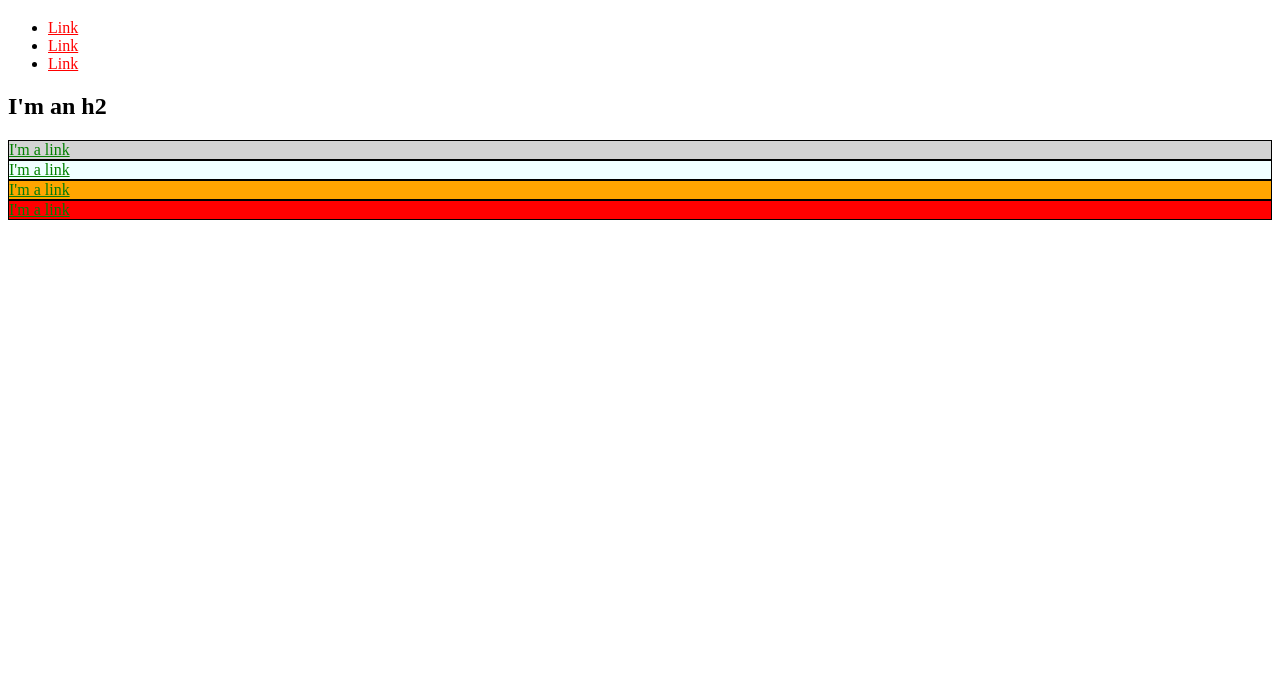
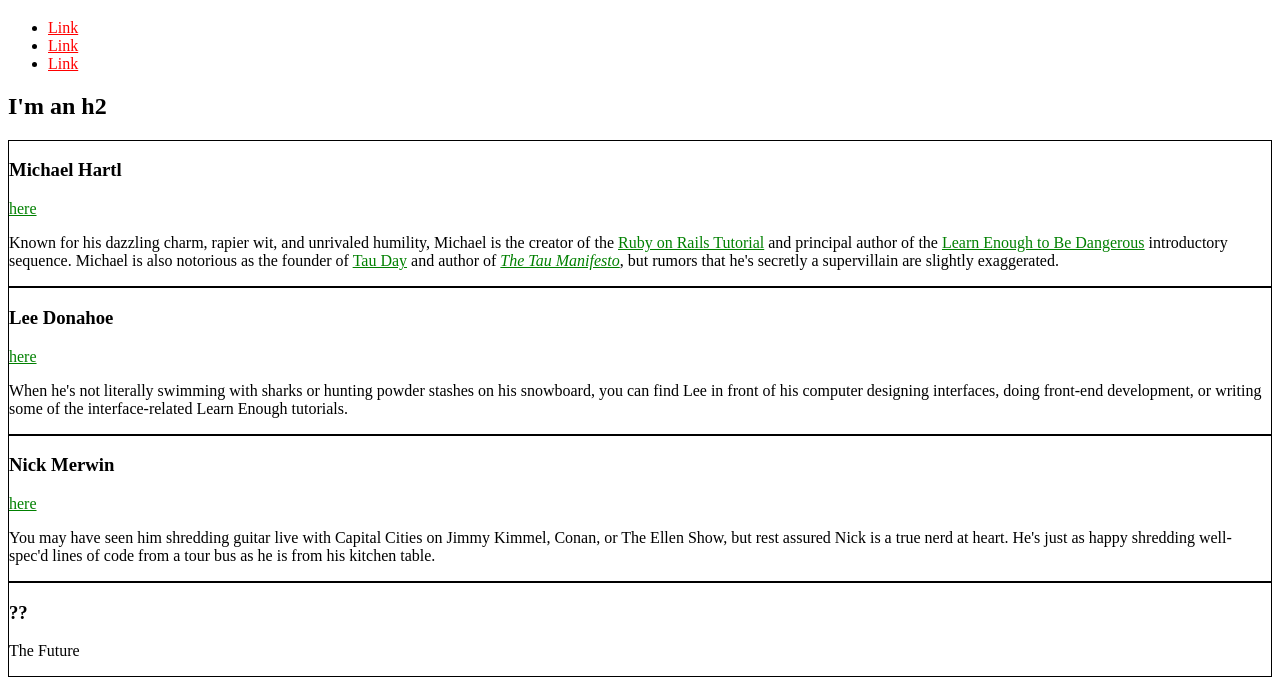
Before and after one commit to blane64/blane64.github.io, a plain HTML site: page index.html in a window 1280 px wide. Shown: the part 61-756 px from the top of the page. Drawn offline with Linux system fonts and the light colour scheme.

Commit message:
Next stage of the book, complete change of html

```diff
--- a/index.html
+++ b/index.html
@@ -5,25 +5,13 @@
     <meta charset="utf-8">
     <style>
       a {
-        color:red;
+        color: red;
       }
-      #exec_bio {
-        background-color: lightgray;
-      }
-      .bio_box {
+      .bio-box {
         border: 1px solid black;
       }
-      .bio_box a {
+      .bio-box a {
         color: green;
-      }
-      #sec_bio {
-        background-color: orange;
-      }
-      .top_box {
-        background-color: azure;
-      }
-      .alert {
-        background-color: red;
       }
     </style>
   </head>
@@ -31,27 +19,58 @@
     <h1>I'm an h1</h1>
     <ul>
       <li>
-        <a href="https://example.com/" >Link</a>
+        <a href="https://example.com/">Link</a>
       </li>
       <li>
-        <a href="https://example.com/" >Link</a>
+        <a href="https://example.com/">Link</a>
       </li>
       <li>
-      <a href="https://example.com/" >Link</a>
+        <a href="https://example.com/">Link</a>
       </li>
     </ul>
     <h2>I'm an h2</h2>
-  <div id="exec_bio" class="bio_box top_box">
-    <a href="https://example.com/" >I'm a link</a>
+    <div class="bio-box">
+      <h3>Michael Hartl</h3>
+      <a href="https://twitter.com/mhartl">here</a>
+      <p>
+        Known for his dazzling charm, rapier wit, and unrivaled humility,
+        Michael is the creator of the
+        <a href="https://www.railstutorial.org/">Ruby on Rails
+        Tutorial</a> and principal author of the
+        <a href="https://learnenough.com/">
+        Learn Enough to Be Dangerous</a> introductory sequence. Michael
+        is also notorious as the founder of
+        <a href="http://tauday.com/">Tau Day</a> and author of
+        <a href="http://tauday.com/tau-manifesto"><em>The Tau
+        Manifesto</em></a>, but rumors that he's secretly a supervillain
+        are slightly exaggerated.
+      </p>
     </div>
-  <div class="bio_box top_box">
-    <a href="https://example.com/" >I'm a link</a>
+    <div class="bio-box">
+      <h3>Lee Donahoe</h3>
+      <a href="https://twitter.com/leedonahoe">here</a>
+      <p>
+        When he's not literally swimming with sharks or hunting powder stashes on
+        his snowboard, you can find Lee in front of his computer designing
+        interfaces, doing front-end development, or writing some of the
+        interface-related Learn Enough tutorials.
+      </p>
     </div>
-  <div class="bio_box top_box" id="sec_bio">
-    <a href="https://example.com/" >I'm a link</a>
+    <div class="bio-box">
+      <h3>Nick Merwin</h3>
+      <a href="https://twitter.com/nickmerwin">here</a>
+      <p>
+        You may have seen him shredding guitar live with Capital Cities on Jimmy
+        Kimmel, Conan, or The Ellen Show, but rest assured Nick is a true nerd at
+        heart. He's just as happy shredding well-spec'd lines of code from a tour
+        bus as he is from his kitchen table.
+      </p>
     </div>
-  <div class="bio_box top_box alert" >
-    <a href="https://example.com/" >I'm a link</a>
+    <div class="bio-box">
+      <h3>??</h3>
+      <p>
+        The Future
+      </p>
     </div>
   </body>
 </html>
```
Lines whose indentation alone changed are shown as unchanged.
